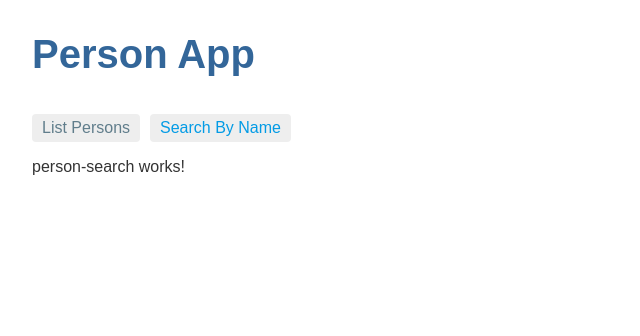
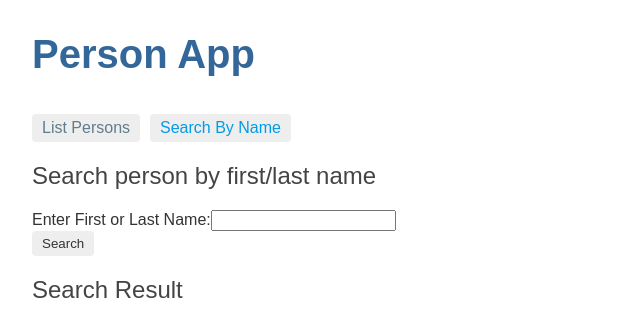
Before and after one commit to ataulqadoos/person-ui, an Angular app: page /search in a window 1280 px wide. Shown: the top 336 px of the page, without its empty margins (0-640 px from the left). Built offline with nearby package versions, Linux system fonts and the light colour scheme.

Commit message:
Implemented person-list and person-search components.

```diff
--- a/src/app/app.module.ts
+++ b/src/app/app.module.ts
@@ -8,6 +8,7 @@ import {HttpClientModule} from "@angular/common/http";
 import { PersonListComponent } from './person-list/person-list.component';
 import { PersonSearchComponent } from './person-search/person-search.component';
 import {PersonService} from "./service/person.service";
+import {ReactiveFormsModule} from "@angular/forms";
 
 @NgModule({
   declarations: [
@@ -19,7 +20,8 @@ import {PersonService} from "./service/person.service";
     BrowserModule,
     HttpClientModule,
     BrowserAnimationsModule,
-    AppRoutingModule
+    AppRoutingModule,
+    ReactiveFormsModule
   ],
   providers: [PersonService],
   bootstrap: [AppComponent]
--- a/src/app/person-list/person-list.component.html
+++ b/src/app/person-list/person-list.component.html
@@ -1,9 +1,6 @@
 <h2>Person List</h2>
-<ul class="persons">
+<ul class="persons" *ngFor="let person of personList ">
     <li>
-        Ataul
-    </li>
-    <li>
-        William
+        {{ person.firstName }} {{ person.lastName}}
     </li>
 </ul>
--- a/src/app/person-list/person-list.component.ts
+++ b/src/app/person-list/person-list.component.ts
@@ -1,15 +1,28 @@
-import { Component, OnInit } from '@angular/core';
+import {Component, OnDestroy, OnInit} from '@angular/core';
+import {PersonService} from "../service/person.service";
+import {Subscription} from "rxjs";
 
 @Component({
   selector: 'app-person-list',
   templateUrl: './person-list.component.html',
   styleUrls: ['./person-list.component.css']
 })
-export class PersonListComponent implements OnInit {
+export class PersonListComponent implements OnInit, OnDestroy {
 
-  constructor() { }
+  personList: any = [];
+
+  personServiceSubscription: Subscription;
+
+  constructor(private personService: PersonService) { }
 
   ngOnInit() {
+    this.personServiceSubscription = this.personService.getAllPersons().subscribe(data => {
+      this.personList = data;
+    });
+  }
+
+  ngOnDestroy() {
+    this.personServiceSubscription.unsubscribe();
   }
 
 }
--- a/src/app/person-search/person-search.component.html
+++ b/src/app/person-search/person-search.component.html
@@ -1 +1,15 @@
-<p>person-search works!</p>
+<h2>Search person by first/last name</h2>
+<form [formGroup]="nameSearchForm" (ngSubmit)="onSubmit(nameSearchForm.value)">
+    <div>
+        <label>Enter First or Last Name:</label>
+        <input id="name" type="text" formControlName="name" />
+    </div>
+    <button class="button" type="submit">Search</button>
+</form>
+
+<h2>Search Result</h2>
+<ul class="persons" *ngFor="let person of personList ">
+    <li>
+        {{ person.firstName }} {{ person.lastName}}
+    </li>
+</ul>
--- a/src/app/person-search/person-search.component.ts
+++ b/src/app/person-search/person-search.component.ts
@@ -1,4 +1,7 @@
-import { Component, OnInit } from '@angular/core';
+import {Component, Input, OnInit} from '@angular/core';
+import {PersonService} from "../service/person.service";
+import {Subscription} from "rxjs";
+import {FormBuilder, FormGroup, Validators} from "@angular/forms";
 
 @Component({
   selector: 'app-person-search',
@@ -7,9 +10,33 @@ import { Component, OnInit } from '@angular/core';
 })
 export class PersonSearchComponent implements OnInit {
 
-  constructor() { }
+  personList: any[] = [];
+  nameSearchForm: FormGroup;
+
+  personServiceSubscription: Subscription;
+
+  constructor(
+      private personService: PersonService,
+      private formBuilder: FormBuilder) {
+    this.nameSearchForm = this.formBuilder.group({
+      name: ['', Validators.required],
+    });
+  }
 
   ngOnInit() {
   }
 
+  onSubmit(data) {
+    this.personList = [];
+    const name = data.name;
+
+    this.personService.findByName('firstname', name).toPromise().then(data => {
+        this.personList.push(data);
+    });
+
+    this.personService.findByName('lastname', name).toPromise().then(data => {
+      this.personList.push(data);
+    });
+  }
+
 }
--- a/src/app/service/person.service.ts
+++ b/src/app/service/person.service.ts
@@ -1,9 +1,20 @@
 import { Injectable } from '@angular/core';
+import {HttpClient} from "@angular/common/http";
+import {environment} from "../../environments/environment";
 
 @Injectable({
   providedIn: 'root'
 })
 export class PersonService {
 
-  constructor() { }
+  constructor(private httpClient: HttpClient) { }
+
+  getAllPersons() {
+    return this.httpClient.get(environment.personApiUrl + 'person');
+  }
+
+  // type = firstname or lastname
+  findByName(type: string, name: string) {
+    return this.httpClient.get(environment.personApiUrl + `person/${type}/${name}`);
+  }
 }
--- a/src/environments/environment.prod.ts
+++ b/src/environments/environment.prod.ts
@@ -1,3 +1,4 @@
 export const environment = {
-  production: true
+  production: true,
+  personApiUrl: 'https://some-cloud-domain:5000/'
 };
--- a/src/environments/environment.ts
+++ b/src/environments/environment.ts
@@ -3,7 +3,8 @@
 // The list of file replacements can be found in `angular.json`.
 
 export const environment = {
-  production: false
+  production: false,
+  personApiUrl: 'http://localhost:5000/'
 };
 
 /*
```
